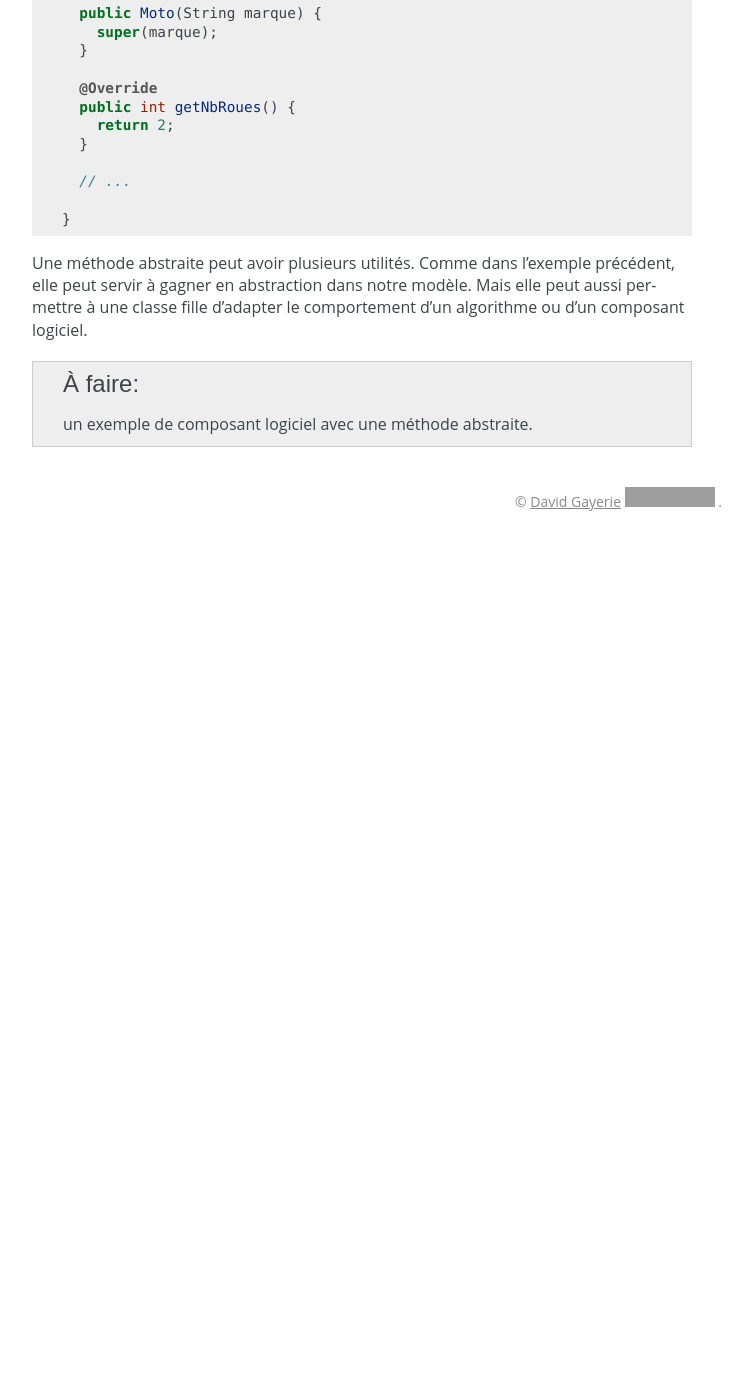
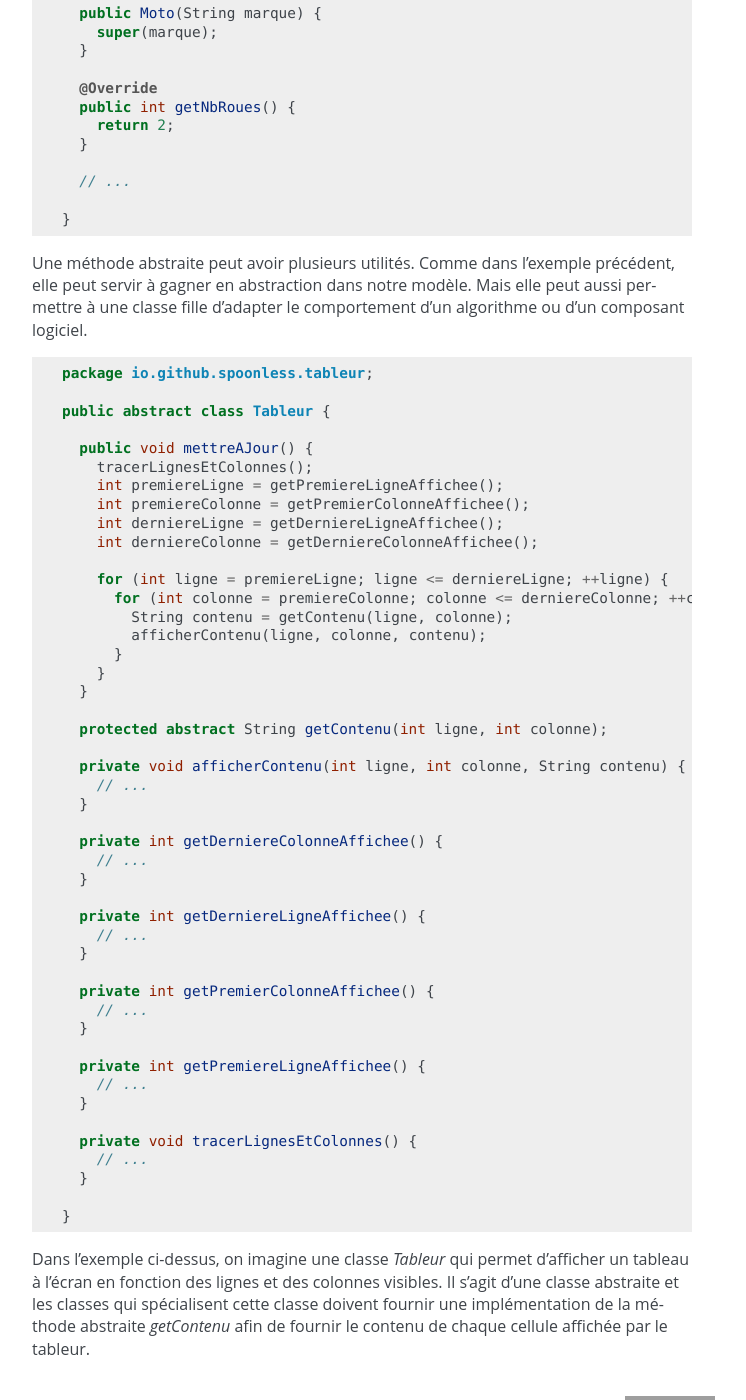
Before and after one commit to lanaflonPerso/cours-java-web, a Sphinx documentation site: the page built from source/classe_abstraite.rst, in a window 1280 px wide and 1400 px high, scrolled down 2787 px. Shown: the whole window, without its empty margins (398-1144 px from the left). Built offline with Sphinx 7.4.7, drawn with Linux system fonts in a browser that asks for light colours; formulas are drawn with MathJax 3; before the commit the page ends 3328 px from its top, so only the background shows below that; grey boxes are pictures that could not be loaded.

Commit message:
fin du chapite sur les classes abstraites

```diff
--- a/source/classe_abstraite.rst
+++ b/source/classe_abstraite.rst
@@ -169,6 +169,57 @@ précédent, elle peut servir à gagner en abstraction dans notre modèle. Mais
 elle peut aussi permettre à une classe fille d'adapter le comportement
 d'un algorithme ou d'un composant logiciel.
 
-.. todo ::
+::
 
-  un exemple de composant logiciel avec une méthode abstraite.
+  package ROOT_PKG.tableur;
+
+  public abstract class Tableur {
+
+    public void mettreAJour() {
+      tracerLignesEtColonnes();
+      int premiereLigne = getPremiereLigneAffichee();
+      int premiereColonne = getPremierColonneAffichee();
+      int derniereLigne = getDerniereLigneAffichee();
+      int derniereColonne = getDerniereColonneAffichee();
+
+      for (int ligne = premiereLigne; ligne <= derniereLigne; ++ligne) {
+        for (int colonne = premiereColonne; colonne <= derniereColonne; ++colonne) {
+          String contenu = getContenu(ligne, colonne);
+          afficherContenu(ligne, colonne, contenu);
+        }
+      }
+    }
+
+    protected abstract String getContenu(int ligne, int colonne);
+
+    private void afficherContenu(int ligne, int colonne, String contenu) {
+      // ...
+    }
+
+    private int getDerniereColonneAffichee() {
+      // ...
+    }
+
+    private int getDerniereLigneAffichee() {
+      // ...
+    }
+
+    private int getPremierColonneAffichee() {
+      // ...
+    }
+
+    private int getPremiereLigneAffichee() {
+      // ...
+    }
+
+    private void tracerLignesEtColonnes() {
+      // ...
+    }
+
+  }
+
+Dans l'exemple ci-dessus, on imagine une classe *Tableur* qui permet d'afficher
+un tableau à l'écran en fonction des lignes et des colonnes visibles. Il s'agit
+d'une classe abstraite et les classes qui spécialisent cette classe doivent
+fournir une implémentation de la méthode abstraite *getContenu* afin de fournir
+le contenu de chaque cellule affichée par le tableur.
```
Also changed, not shown: notions.txt (+22 -21 lines).
